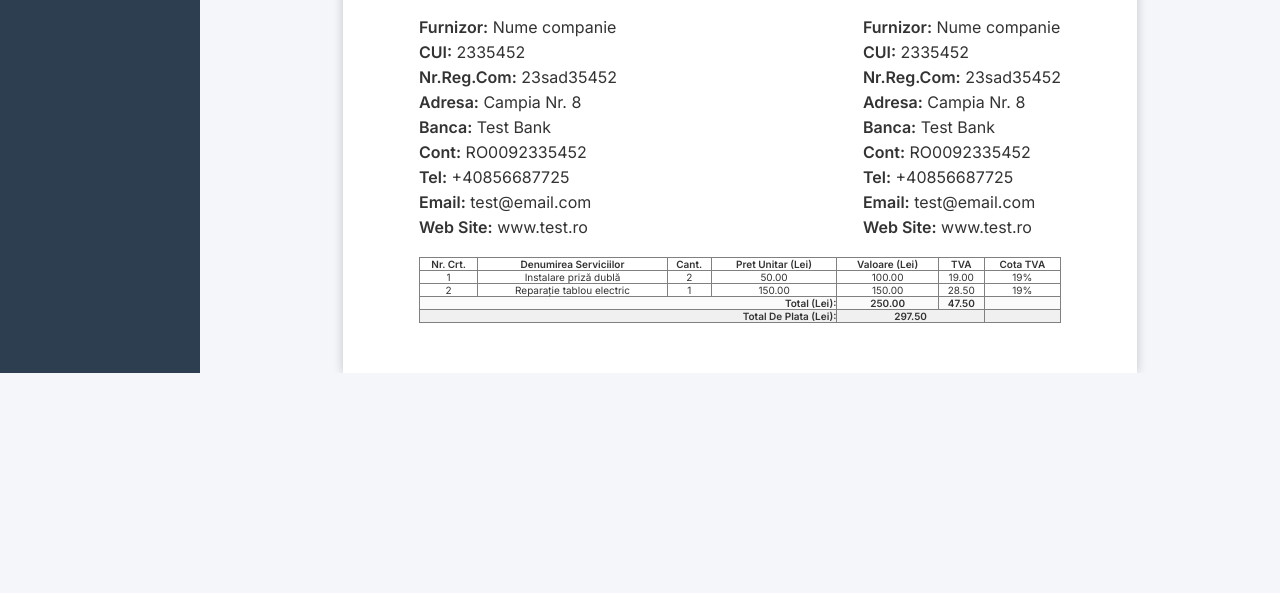
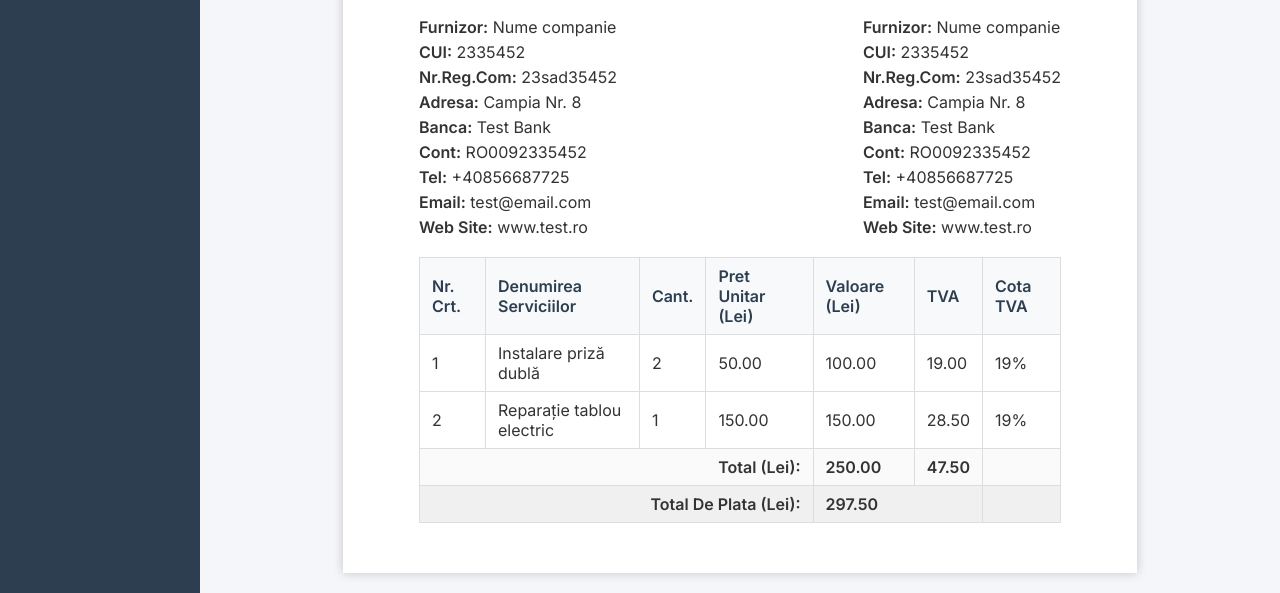
Before and after one commit to cbuzuloiu/invoiceManagement2.0, a plain HTML site: page invoices.html in a window 1280 px wide. Shown: the part 722-1315 px from the top of the page. Before the commit the page ends 1095 px from the top, so only its background shows below. Drawn offline with Linux system fonts and the light colour scheme.

Commit message:
restyle of items table in invoice

```diff
--- a/invoices.css
+++ b/invoices.css
@@ -145,6 +145,8 @@
   flex-direction: column;
   /* align-items: center; */
   gap: 2rem;
+
+  margin-bottom: 2rem;
 }
 
 .invoice-detailes {
@@ -167,8 +169,45 @@
 /* INVOICE TABLE */
 
 .invoice-table {
-  border: 1;
   width: 100%;
   border-collapse: collapse;
-  text-align: center;
 }
+
+.invoice-table th,
+.invoice-table td {
+  font-size: 1.6rem;
+  padding: 0.8rem 1.2rem;
+  border: 1px solid #ddd;
+  color: #333;
+}
+
+.invoice-table th {
+  background: #f8f9fb;
+  color: #2c3e50;
+  font-weight: 600;
+  text-align: left;
+}
+
+.invoice-table td {
+  text-align: left;
+}
+
+/* Right-align numeric columns */
+/* .invoice-table td:nth-child(1),
+.invoice-table td:nth-child(3),
+.invoice-table td:nth-child(4),
+.invoice-table td:nth-child(5),
+.invoice-table td:nth-child(6),
+.invoice-table td:nth-child(7) {
+  text-align: right;
+} */
+
+/* Totals styling */
+/* .invoice-table tfoot td {
+  font-weight: 700;
+  background: #fafafa;
+} */
+
+/* .invoice-table tfoot tr:last-child td {
+  background: #f0f0f0;
+} */
--- a/invoices.html
+++ b/invoices.html
@@ -195,7 +195,7 @@
             </div>
           </div>
           <div class="invoice-items">
-            <table class="invoice-table" border="1">
+            <table class="invoice-table">
               <thead>
                 <tr>
                   <th>Nr. Crt.</th>
```
